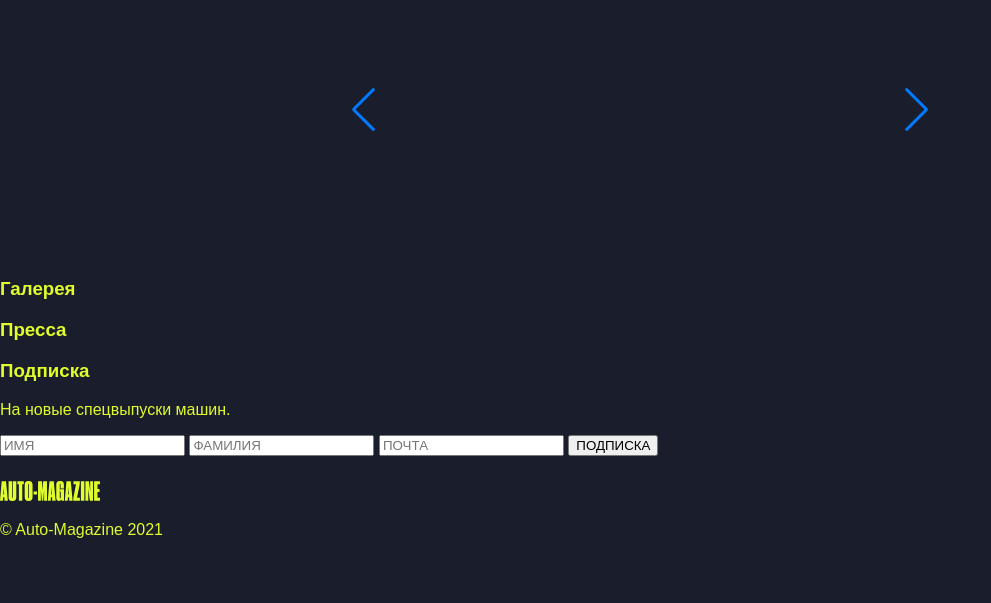
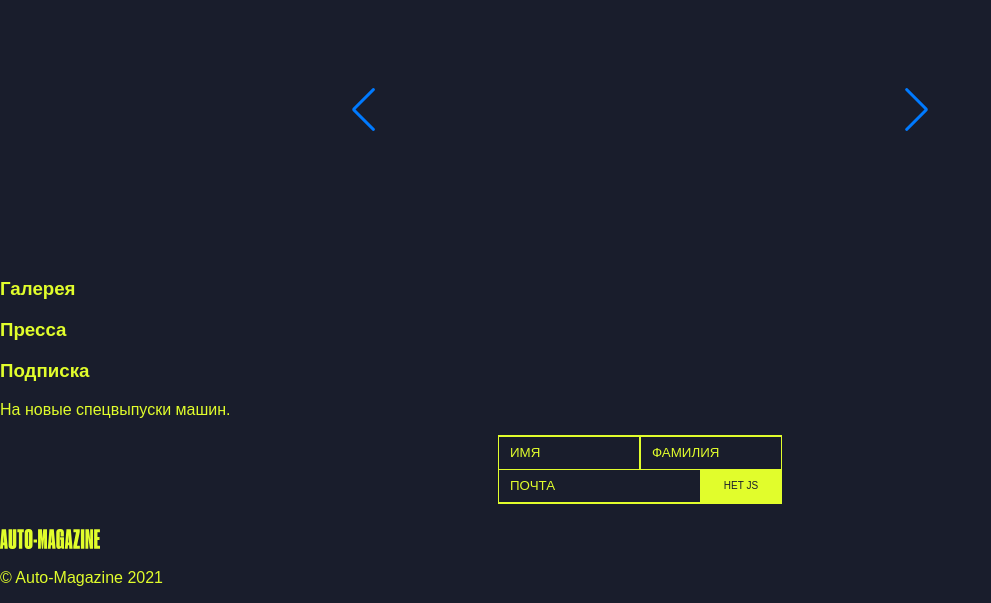
Before and after one commit to amvaino/EASY-02, a plain HTML site: page index.html in a window 1280 px wide. Shown: the part 1111-1714 px from the top of the page, without its empty margins (0-991 px from the left). Before the commit the page ends 1666 px from the top, so only its background shows below. Drawn offline with nearby package versions, Linux system fonts and the light colour scheme; a script that the page names is missing.

Commit message:
subscription__form

```diff
--- a/index.html
+++ b/index.html
@@ -25,7 +25,6 @@
                 <label class="menu__btn" for="menu__toggle">
                     <span></span>
                 </label>
-
                 <ul class="menu__box">
                     <li><a class="menu__item" href="#">Факты</a></li>
                     <li><a class="menu__item" href="#">Галерея</a></li>
@@ -83,18 +82,21 @@
                             <img
                                 src="./images/bus1.jpg"
                                 alt="Изображение Volkswagen T1"
+                                class="gallery__img"
                             />
                         </div>
                         <div class="swiper-slide">
                             <img
                                 src="./images/bus2.jpg"
                                 alt="Изображение интерьер Volkswagen T1"
+                                class="gallery__img"
                             />
                         </div>
                         <div class="swiper-slide">
                             <img
                                 src="./images/bus3.jpg"
                                 alt="Изображение интерьер Volkswagen T1"
+                                class="gallery__img"
                             />
                         </div>
                         ...
@@ -116,27 +118,31 @@
             <section class="subscription">
                 <h3>Подписка</h3>
                 <p>На новые спецвыпуски машин.</p>
-                <form class="popup__form" name="edit-profile">
+                <form class="subscription__form" name="edit-profile">
                     <input
-                        class="popup__name"
-                        name="mesto-title"
+                        class="subscription__form_name"
+                        name="name"
                         type="text"
                         placeholder="ИМЯ"
                     />
                     <input
-                        class="popup__name"
-                        name="mesto-link"
-                        type="url"
+                        class="subscription__surname"
+                        name="surname"
+                        type="text"
                         placeholder="ФАМИЛИЯ"
                     />
                     <input
-                        class="popup__name"
-                        name="mesto-link"
-                        type="url"
+                        class="subscription__e-mail"
+                        name="e-mail"
+                        type="email"
                         placeholder="ПОЧТА"
                     />
-                    <button type="submit" class="popup__button">
-                        ПОДПИСКА
+                    <button
+                        type="submit"
+                        onclick="myFunction()"
+                        class="subscription__button"
+                    >
+                        нет JS
                     </button>
                 </form>
             </section>
@@ -150,6 +156,7 @@
             <p class="footer__copyright">&#169; Auto-Magazine 2021</p>
         </footer>
         <script src="https://unpkg.com/swiper@7/swiper-bundle.min.js"></script>
+        <script src="./scripts/script.js"></script>
         <script src="./scripts/slider-script.js"></script>
     </body>
 </html>
--- /dev/null
+++ b/scripts/script.js
@@ -0,0 +1,9 @@
+function myFunction() {
+    let change = document.querySelector(".subscription__button");
+    console.log(change);
+    if (change.innerHTML == "Подписка") {
+        change.innerHTML = "Готово!";
+    } else {
+        change.innerHTML = "Подписка";
+    }
+}
--- /dev/null
+++ b/styles/modules/blocks/gallery/__img.scss
@@ -0,0 +1,4 @@
+.gallery__img {
+    max-width: 100%;
+    object-fit: cover;
+}
--- a/styles/modules/blocks/page/page.scss
+++ b/styles/modules/blocks/page/page.scss
@@ -4,6 +4,6 @@
     background-color: #191d2c;
     color: #e1fd2c;
     margin: 0 auto;
-    max-width: 1280px;
+    max-width: 1440px;
     min-width: 320px;
 }
--- /dev/null
+++ b/styles/modules/blocks/subscription/__button/subscription__button.scss
@@ -0,0 +1,13 @@
+.subscription__button {
+    font-size: 10px;
+    line-height: 13px;
+    min-width: 80px;
+    color: #191d2c;
+    background-color: #e1fd2c;
+    border: 0;
+    text-transform: uppercase;
+    text-align: center;
+    margin: 0 auto;
+    padding: 0;
+    cursor: pointer;
+}
--- /dev/null
+++ b/styles/modules/blocks/subscription/__form/subscription__form.scss
@@ -0,0 +1,83 @@
+.subscription__form {
+    display: grid;
+    grid-template-columns: 140px 60px 80px;
+    grid-template-rows: 32px 32px;
+    border: 1px solid;
+    justify-content: center;
+    justify-items: end;
+    align-content: stretch;
+    max-width: 280px;
+    margin: auto;
+    background-color: $contentColor;
+    padding: 1px;
+    gap: 1px;
+
+    input {
+        padding: 0;
+        color: $contentColor;
+        background-color: $BGcolor;
+        padding-left: 11px;
+        box-sizing: border-box;
+
+        &[name="name"] {
+            grid-column: 1/2;
+            grid-row: 1/2;
+        }
+        &[name="surname"] {
+            grid-column: 3/4;
+        }
+        &[name="e-mail"] {
+            grid-column: 1/3;
+            grid-row: 2/3;
+        }
+        &[type="text"] {
+            width: 140px;
+            border: 0;
+        }
+        &[type="email"] {
+            width: 201px;
+            border: 0;
+        }
+        &[type="text"]::placeholder {
+            color: $contentColor;
+        }
+        &:focus-visible {
+            outline: none;
+        }
+        &[type="email"]::placeholder {
+            color: $contentColor;
+        }
+        &::-webkit-input-placeholder {
+            opacity: 1;
+            transition: opacity 0.3s ease;
+        }
+        &::-moz-placeholder {
+            opacity: 1;
+            transition: opacity 0.3s ease;
+        }
+        &:-moz-placeholder {
+            opacity: 1;
+            transition: opacity 0.3s ease;
+        }
+        &:-ms-input-placeholder {
+            opacity: 1;
+            transition: opacity 0.3s ease;
+        }
+        &:focus::-webkit-input-placeholder {
+            opacity: 0;
+            transition: opacity 0.3s ease;
+        }
+        &:focus::-moz-placeholder {
+            opacity: 0;
+            transition: opacity 0.3s ease;
+        }
+        &:focus:-moz-placeholder {
+            opacity: 0;
+            transition: opacity 0.3s ease;
+        }
+        &:focus:-ms-input-placeholder {
+            opacity: 0;
+            transition: opacity 0.3s ease;
+        }
+    }
+}
--- /dev/null
+++ b/styles/modules/mixins.scss
@@ -0,0 +1,4 @@
+@mixin cleaningPlaceholderForm {
+    opacity: 1;
+    transition: opacity 0.3s ease;
+}
--- a/styles/style.scss
+++ b/styles/style.scss
@@ -1,4 +1,5 @@
 @import "./modules/variables.scss";
+@import "./modules/mixins.scss";
 @import "./modules/blocks/page/page.scss";
 @import "./modules/blocks/header/header.scss";
 @import "./modules/blocks/logo/logo.scss";
@@ -12,7 +13,11 @@
 @import "./modules/blocks/options/options.scss";
 @import "./modules/blocks/options/__plus-li/options__plus-li.scss";
 @import "./modules/blocks/options/__minus-li/options__minus-li.scss";
+@import "./modules/blocks/subscription/__form/subscription__form.scss";
+@import "./modules/blocks/subscription/__button/subscription__button.scss";
+@import "./modules/blocks/gallery/_img.scss";
 .swiper {
+    max-width: 100%;
     width: 600px;
     height: 300px;
 }
```
Also changed, not shown: styles/modules/blocks/page/page.css, styles/modules/blocks/subscription/__button/subscription__button.css (added), styles/modules/mixins.css (added), styles/style.css, 3 other files.
